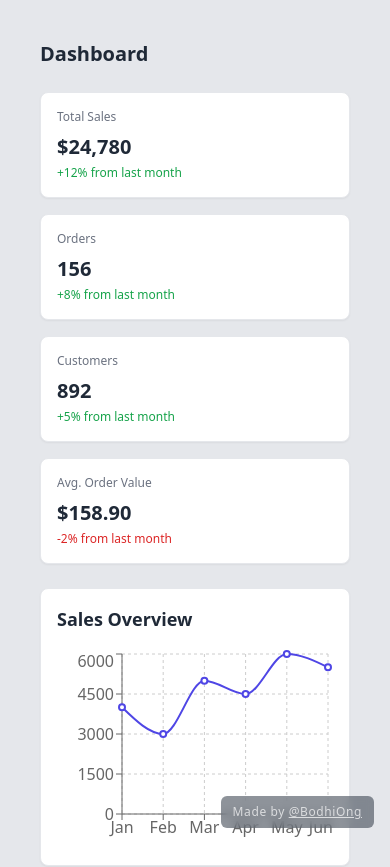
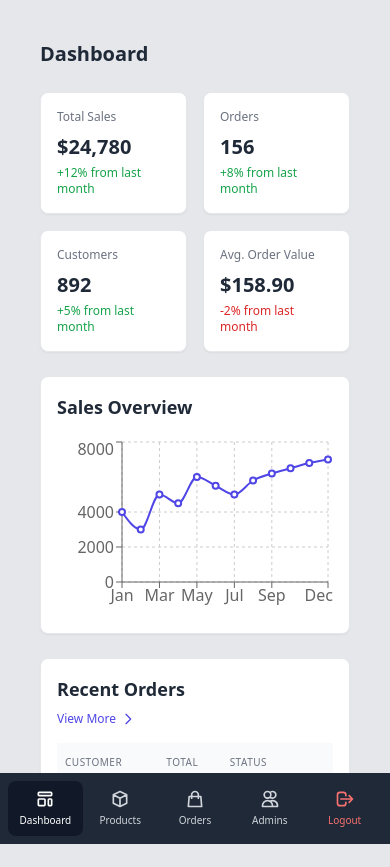
Before and after one commit to BodhiOng/Admin-Dashboard-ECommerce, a Next.js app in the folder frontend/: page /dashboard in a window 390 px wide. Shown: the top 867 px of the page. After the commit the page ends 844 px from the top, so only its background shows below. Built offline with nearby package versions, Linux system fonts and the light colour scheme.

Commit message:
finalizes making /dashboard responsive

```diff
--- a/frontend/src/app/components/AttributionPopup.tsx
+++ b/frontend/src/app/components/AttributionPopup.tsx
@@ -5,7 +5,7 @@ import Link from 'next/link';
 
 export default function AttributionPopup() {
   return (
-    <div className="fixed bottom-4 right-4 z-50">
+    <div className="fixed bottom-4 right-4 z-50 hidden md:block">
       <div className="bg-gray-800/50 backdrop-blur-sm text-white/70 px-3 py-2 rounded-md text-xs tracking-wider transition-all duration-300 hover:bg-gray-800/70 hover:text-white">
         Made by{' '}
         <Link
--- a/frontend/src/app/components/SidebarHorizontal.tsx
+++ b/frontend/src/app/components/SidebarHorizontal.tsx
@@ -4,7 +4,7 @@ import { usePathname } from "next/navigation";
 import { useSidebar } from '../contexts/SidebarContext';
 
 // Horizontal Sidebar component for mobile navigation in the admin dashboard
-export default function SidebarHorizontal() {
+export default function SidebarHorizontal({ className }: { className?: string }) {
   // Get the current pathname to determine active navigation item
   const pathname = usePathname();
 
@@ -16,7 +16,7 @@ export default function SidebarHorizontal() {
 
   return (
     // Horizontal mobile sidebar with dark background and flexible layout
-    <aside className="fixed bottom-0 left-0 w-full bg-gray-800 text-white flex justify-between items-center p-2 z-50 md:hidden">
+    <aside className={`fixed bottom-0 left-0 w-full bg-gray-800 text-white flex justify-between items-center p-2 z-50 md:hidden ${className || ''}`}>
       {/* Navigation links */}
       <div className="flex justify-between w-full">
         {/* Dashboard navigation link */}
@@ -75,12 +75,12 @@ export default function SidebarHorizontal() {
           <span className="text-[10px] mt-1">Admins</span>
         </Link>
 
-        {/* Profile navigation link */}
+        {/* Logout navigation link */}
         <Link
-          href="/profile"
-          className={`flex flex-col items-center justify-center w-full p-2 rounded-lg transition-colors ${activeTab === 'profile'
-              ? 'bg-gray-900 text-white'
-              : 'text-gray-300 hover:bg-gray-700'
+          href="/login"
+          className={`flex flex-col items-center justify-center w-full p-2 rounded-lg transition-colors text-red-400 hover:bg-red-500/10 ${activeTab === 'logout'
+              ? 'bg-gray-900 text-red-300'
+              : 'hover:bg-gray-700'
             }`}
         >
           <svg
@@ -94,10 +94,10 @@ export default function SidebarHorizontal() {
               strokeLinecap="round"
               strokeLinejoin="round"
               strokeWidth="2"
-              d="M16 7a4 4 0 11-8 0 4 4 0 018 0zM12 14a7 7 0 00-7 7h14a7 7 0 00-7-7z"
+              d="M17 16l4-4m0 0l-4-4m4 4H7m6 4v1a3 3 0 01-3 3H6a3 3 0 01-3-3V7a3 3 0 013-3h4a3 3 0 013 3v1"
             />
           </svg>
-          <span className="text-[10px] mt-1">Profile</span>
+          <span className="text-[10px] mt-1">Logout</span>
         </Link>
       </div>
     </aside>
--- a/frontend/src/app/dashboard/page.tsx
+++ b/frontend/src/app/dashboard/page.tsx
@@ -11,6 +11,12 @@ const salesData = [
   { month: 'Apr', sales: 4500 },
   { month: 'May', sales: 6000 },
   { month: 'Jun', sales: 5500 },
+  { month: 'Jul', sales: 5000 },
+  { month: 'Aug', sales: 5800 },
+  { month: 'Sep', sales: 6200 },
+  { month: 'Oct', sales: 6500 },
+  { month: 'Nov', sales: 6800 },
+  { month: 'Dec', sales: 7000 },
 ];
 
 // Mock data for recent orders
@@ -70,7 +76,7 @@ export default function Dashboard() {
       <h1 className="text-xl sm:text-2xl font-bold mb-4 text-gray-800">Dashboard</h1>
 
       {/* Metrics Cards */}
-      <div className="grid grid-cols-1 sm:grid-cols-2 lg:grid-cols-4 gap-4">
+      <div className="grid grid-cols-2 sm:grid-cols-2 lg:grid-cols-4 gap-4">
         <div className="bg-white p-4 sm:p-6 rounded-lg shadow-sm border border-gray-200 flex flex-col">
           <h3 className="text-gray-500 text-xs sm:text-sm mb-2">Total Sales</h3>
           <p className="text-xl sm:text-2xl font-bold text-gray-800 mb-1">$24,780</p>
@@ -96,7 +102,7 @@ export default function Dashboard() {
       {/* Sales Graph */}
       <div className="mt-6 bg-white p-4 sm:p-6 rounded-lg shadow-sm border border-gray-200">
         <h2 className="text-lg sm:text-xl font-semibold mb-4 text-gray-800">Sales Overview</h2>
-        <div className="h-[200px] sm:h-[300px]">
+        <div className="h-[180px] sm:h-[300px]">
           <ResponsiveContainer width="100%" height="100%">
             <LineChart data={salesData}>
               <CartesianGrid strokeDasharray="3 3" />
@@ -127,22 +133,28 @@ export default function Dashboard() {
           <table className="min-w-full divide-y divide-gray-200">
             <thead className="bg-gray-50">
               <tr>
-                <th className="px-2 sm:px-6 py-3 text-left text-[10px] sm:text-xs font-medium text-gray-500 uppercase tracking-wider hidden sm:table-cell">Order Number</th>
-                <th className="px-2 sm:px-6 py-3 text-left text-[10px] sm:text-xs font-medium text-gray-500 uppercase tracking-wider">Customer</th>
-                <th className="px-2 sm:px-6 py-3 text-left text-[10px] sm:text-xs font-medium text-gray-500 uppercase tracking-wider hidden sm:table-cell">Date</th>
-                <th className="px-2 sm:px-6 py-3 text-left text-[10px] sm:text-xs font-medium text-gray-500 uppercase tracking-wider">Total</th>
-                <th className="px-2 sm:px-6 py-3 text-left text-[10px] sm:text-xs font-medium text-gray-500 uppercase tracking-wider hidden sm:table-cell">Status</th>
+                <th scope="col" className="px-2 sm:px-6 py-3 text-left text-[10px] sm:text-xs font-medium text-gray-500 uppercase tracking-wider">
+                  Customer
+                </th>
+                <th scope="col" className="px-2 sm:px-6 py-3 text-left text-[10px] sm:text-xs font-medium text-gray-500 uppercase tracking-wider hidden sm:table-cell">
+                  Date
+                </th>
+                <th scope="col" className="px-2 sm:px-6 py-3 text-left text-[10px] sm:text-xs font-medium text-gray-500 uppercase tracking-wider">
+                  Total
+                </th>
+                <th scope="col" className="px-2 sm:px-6 py-3 text-left text-[10px] sm:text-xs font-medium text-gray-500 uppercase tracking-wider sm:table-cell">
+                  Status
+                </th>
               </tr>
             </thead>
             <tbody className="bg-white divide-y divide-gray-200">
               {mockOrders.slice(0, 5).map((order) => (
-                <tr key={order._id}>
-                  <td className="px-2 sm:px-6 py-4 whitespace-nowrap text-[10px] sm:text-sm font-medium text-gray-900 hidden sm:table-cell">{order.orderNumber}</td>
+                <tr key={order._id} className="hover:bg-gray-50 transition-colors">
                   <td className="px-2 sm:px-6 py-4 whitespace-nowrap text-[10px] sm:text-sm text-gray-900">{order.customer.name}</td>
                   <td className="px-2 sm:px-6 py-4 whitespace-nowrap text-[10px] sm:text-sm text-gray-500 hidden sm:table-cell">{order.date}</td>
                   <td className="px-2 sm:px-6 py-4 whitespace-nowrap text-[10px] sm:text-sm text-gray-900">${order.total.toFixed(2)}</td>
-                  <td className="px-2 sm:px-6 py-4 whitespace-nowrap hidden sm:table-cell">
-                    <span className={`px-2 sm:px-3 py-1 rounded-full text-[10px] sm:text-sm font-medium
+                  <td className="px-2 sm:px-6 py-4 whitespace-nowrap">
+                    <span className={`inline-block px-2 py-1 rounded-full text-[10px] sm:text-sm font-medium
                       ${order.status === 'COMPLETED' ? 'bg-green-100 text-green-800' :
                         order.status === 'PENDING' ? 'bg-yellow-100 text-yellow-800' :
                         'bg-blue-100 text-blue-800'}`}>
@@ -163,10 +175,10 @@ export default function Dashboard() {
           {lowStockItems.map((item) => (
             <div key={item.id} className="flex items-center justify-between border-b border-gray-200 pb-4">
               <div>
-                <h3 className="text-xs sm:text-sm font-medium text-gray-900">{item.product}</h3>
-                <p className="text-[10px] sm:text-sm text-gray-500">Current Stock: {item.stock}</p>
+                <h3 className="text-sm font-medium text-gray-900">{item.product}</h3>
+                <p className="text-xs text-gray-500">Current Stock: {item.stock}</p>
               </div>
-              <span className="px-2 py-1 text-[10px] sm:text-xs font-semibold rounded-full bg-red-100 text-red-800">
+              <span className="px-2 py-1 text-xs font-semibold rounded-full bg-red-100 text-red-800">
                 Low Stock
               </span>
             </div>
--- a/frontend/src/app/layout.tsx
+++ b/frontend/src/app/layout.tsx
@@ -2,10 +2,11 @@
 
 import { SidebarProvider, useSidebar } from './contexts/SidebarContext';
 import SidebarVertical from './components/SidebarVertical';
+import SidebarHorizontal from './components/SidebarHorizontal';
 import AttributionPopup from './components/AttributionPopup';
 import './globals.css';
 import { usePathname } from 'next/navigation';
-import { useMemo } from 'react';
+import { useMemo, useState, useEffect } from 'react';
 
 export default function RootLayout({
   children,
@@ -20,6 +21,12 @@ export default function RootLayout({
     [pathname]
   );
 
+  const [isMounted, setIsMounted] = useState(false);
+
+  useEffect(() => {
+    setIsMounted(true);
+  }, []);
+
   if (isFullscreenPage) {
     return (
       <html lang="en">
@@ -32,9 +39,11 @@ export default function RootLayout({
     );
   }
 
+  if (!isMounted) return null;
+
   return (
     <html lang="en">
-      <body className="bg-gray-200 min-h-screen h-screen overflow-y-auto">
+      <body className="bg-gray-200 min-h-screen overflow-x-hidden">
         <SidebarProvider>
           <LayoutContent>{children}</LayoutContent>
         </SidebarProvider>
@@ -45,34 +54,47 @@ export default function RootLayout({
 
 function LayoutContent({ children }: { children: React.ReactNode }) {
   const { isMinimized } = useSidebar();
+  const [isMounted, setIsMounted] = useState(false);
 
   // Determine sidebar width based on minimized state
   const sidebarWidth = isMinimized ? '5rem' : '16rem';
 
+  useEffect(() => {
+    setIsMounted(true);
+  }, []);
+
+  if (!isMounted) return null;
+
   return (
-    <div
-      className="flex h-full"
-      style={{
-        '--sidebar-width': sidebarWidth
-      } as React.CSSProperties}
-    >
-      <div className="fixed inset-y-0 z-50">
-        <SidebarVertical className="hidden md:block" />
+    <div className="flex h-screen">
+      {/* Vertical Sidebar for desktop */}
+      <div className="hidden md:block fixed-sidebar z-50">
+        <SidebarVertical />
       </div>
+
+      {/* Main content area with scrolling */}
       <main
         className={`
           flex-1
-          p-6
+          overflow-y-auto
           transition-all
           duration-300
-          w-full
-          md:ml-[var(--sidebar-width)]
-          md:w-[calc(100%-var(--sidebar-width))]
+          relative
+          pb-20 md:pb-6
         `}
+        style={{
+          '--sidebar-width': sidebarWidth,
+          maxHeight: 'calc(100vh - 0px)'
+        } as React.CSSProperties}
       >
-        {children}
-        <AttributionPopup />
+        <div className="p-6">
+          {children}
+          <AttributionPopup />
+        </div>
       </main>
+
+      {/* Horizontal Sidebar for mobile */}
+      <SidebarHorizontal className="md:hidden fixed bottom-0 left-0 w-full z-50" />
     </div>
   );
 }
```
